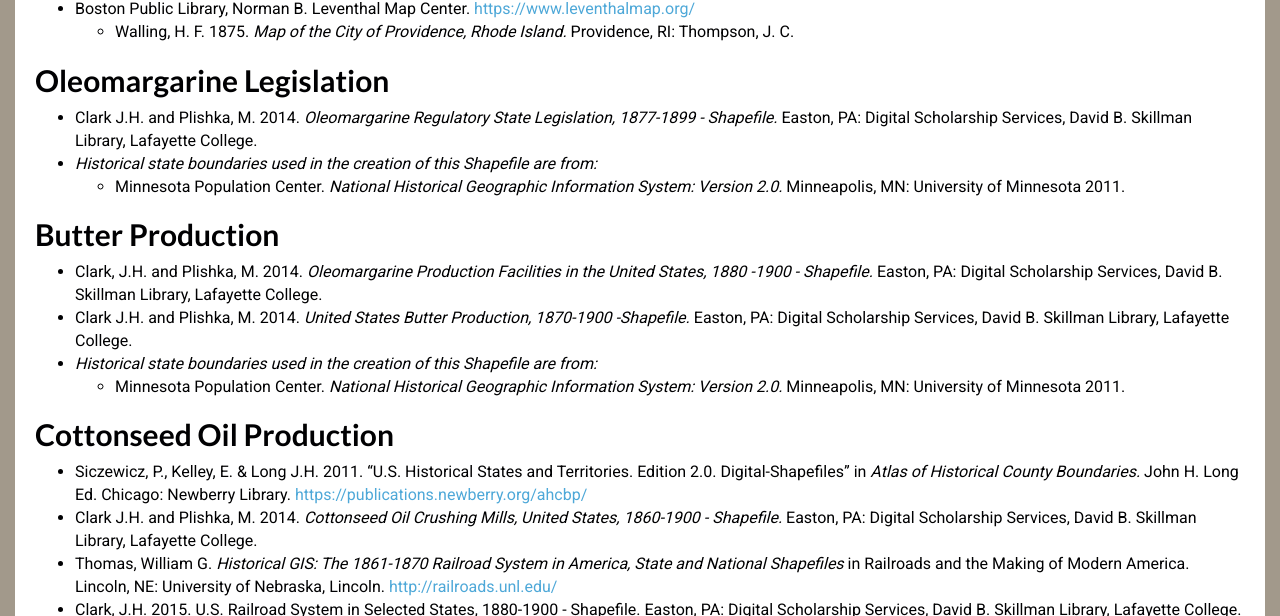
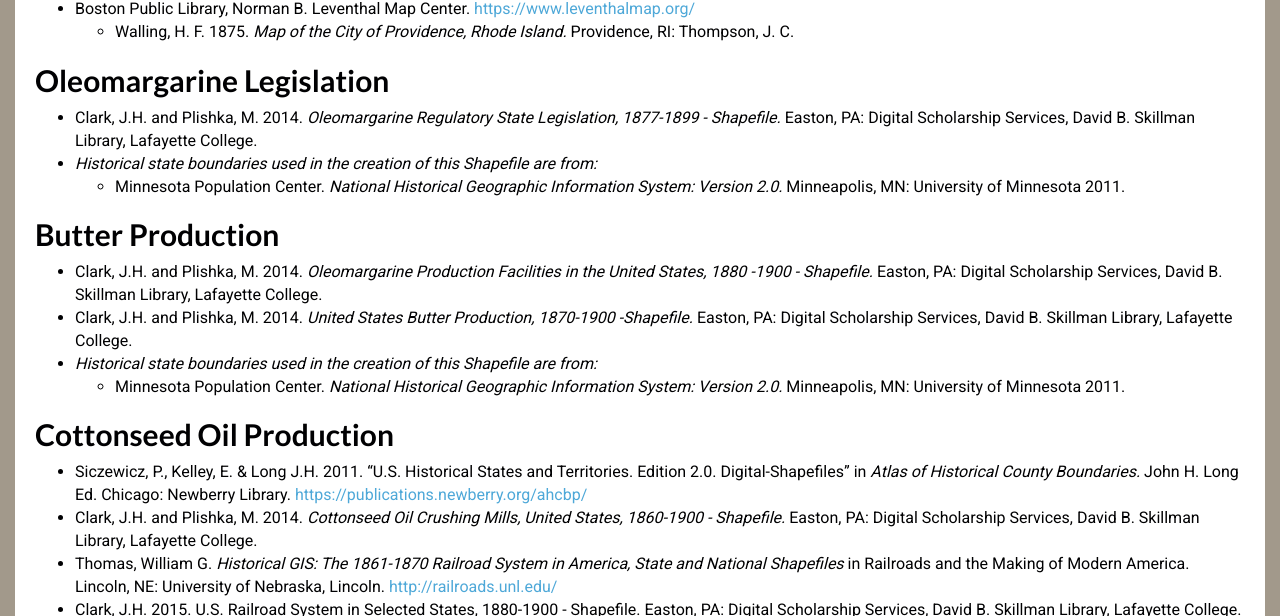
Before and after one commit to LafayetteCollegeLibraries/purefood, a Jekyll site: the page built from notes.md, in a window 1280 px wide. Shown: the part 914-1530 px from the top of the page. Built offline with Jekyll 4.4.1, drawn with Linux system fonts in a browser that asks for light colours.

Commit message:
fix typos

```diff
--- a/notes.md
+++ b/notes.md
@@ -48,7 +48,7 @@ Paraf's Itinerary
 
 Oleomargarine Legislation
 -------------------------
-- Clark J.H. and Plishka, M. 2014. _Oleomargarine Regulatory State Legislation, 1877-1899 - Shapefile._
+- Clark, J.H. and Plishka, M. 2014. _Oleomargarine Regulatory State Legislation, 1877-1899 - Shapefile._
   Easton, PA: Digital Scholarship Services, David B. Skillman Library, Lafayette College.
 - _Historical state boundaries used in the creation of this Shapefile are from:_
   - Minnesota Population Center. _National Historical Geographic Information System: Version 2.0._
@@ -59,7 +59,7 @@ Butter Production
 - Clark, J.H. and Plishka, M. 2014. _Oleomargarine Production Facilities in the
   United States, 1880 -1900 - Shapefile._ Easton, PA: Digital Scholarship Services,
   David B. Skillman Library, Lafayette College.
-- Clark J.H. and Plishka, M. 2014. _United States Butter Production, 1870-1900 -Shapefile._
+- Clark, J.H. and Plishka, M. 2014. _United States Butter Production, 1870-1900 -Shapefile._
   Easton, PA: Digital Scholarship Services, David B. Skillman Library, Lafayette College.
 - _Historical state boundaries used in the creation of this Shapefile are from:_
   - Minnesota Population Center. _National Historical Geographic Information System: Version 2.0._
@@ -70,7 +70,7 @@ Cottonseed Oil Production
 - Siczewicz, P., Kelley, E. & Long J.H. 2011. "U.S. Historical States and Territories.
   Edition 2.0. Digital-Shapefiles" in _Atlas of Historical County Boundaries._
   John H. Long Ed. Chicago: Newberry Library. [https://publications.newberry.org/ahcbp/](https://publications.newberry.org/ahcbp/)
-- Clark J.H. and Plishka, M. 2014. _Cottonseed Oil Crushing Mills, United States, 1860-1900 - Shapefile._
+- Clark, J.H. and Plishka, M. 2014. _Cottonseed Oil Crushing Mills, United States, 1860-1900 - Shapefile._
   Easton, PA: Digital Scholarship Services, David B. Skillman Library, Lafayette College.
 - Thomas, William G. _Historical GIS: The 1861-1870 Railroad System in America, State
   and National Shapefiles_ in Railroads and the Making of Modern America. Lincoln, NE:
```
Also changed, not shown: index.md (+1 -1 lines).
